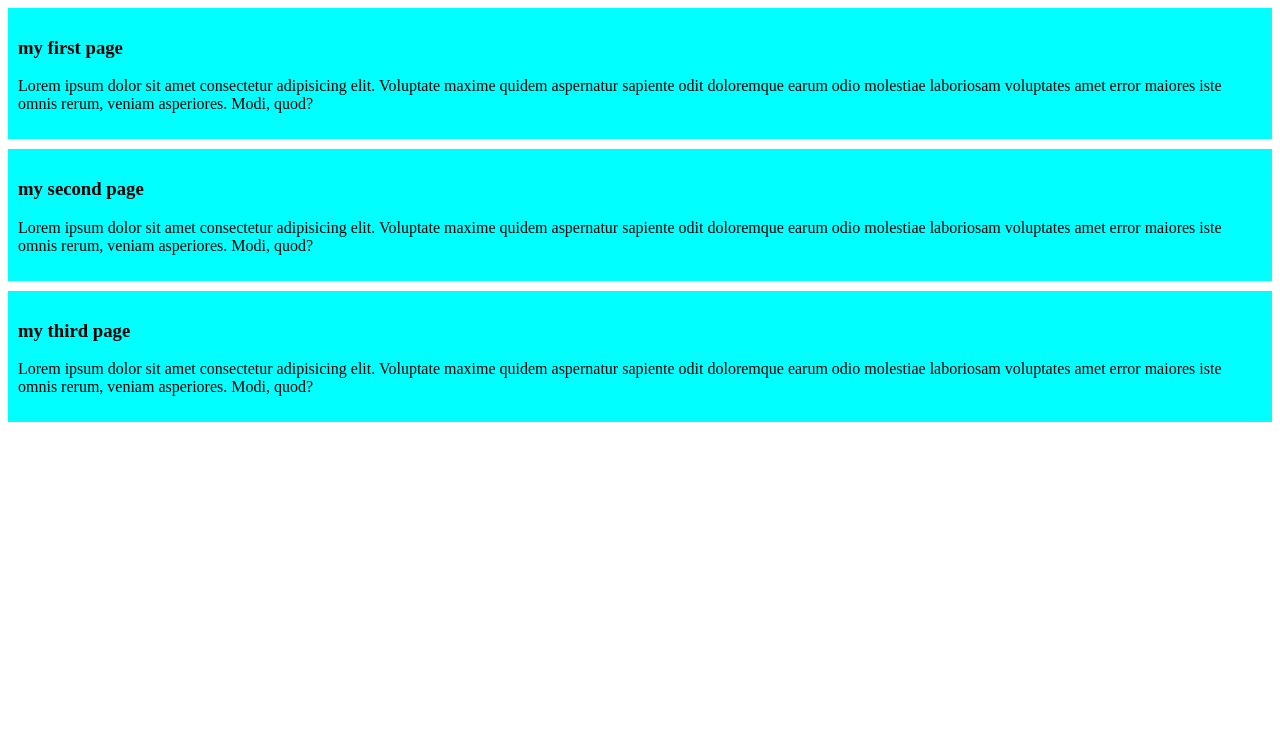
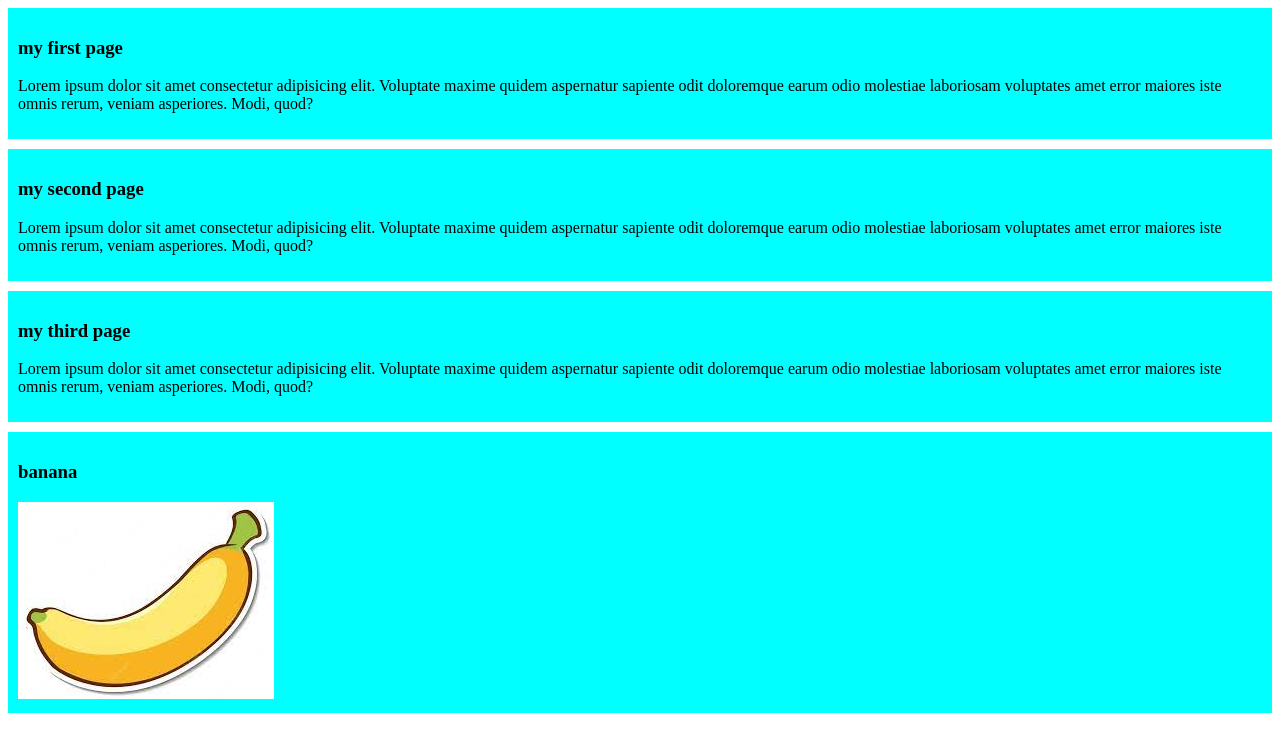
Before and after one commit to Yeadd/my-new-page, a plain HTML site: page index.html in a window 1280 px wide. Drawn offline with Linux system fonts and the light colour scheme.

Commit message:
third one

```diff
--- a/index.html
+++ b/index.html
@@ -19,6 +19,10 @@
         <h3>my third page</h3>
         <p>Lorem ipsum dolor sit amet consectetur adipisicing elit. Voluptate maxime quidem aspernatur sapiente odit doloremque earum odio molestiae laboriosam voluptates amet error maiores iste omnis rerum, veniam asperiores. Modi, quod?</p>
     </div>
+    <div>
+        <h3>banana</h3>
+        <img src="bb.jpeg" alt="">
+    </div>
 
 
 </body>
```
Also changed, not shown: bb.jpeg (added).
